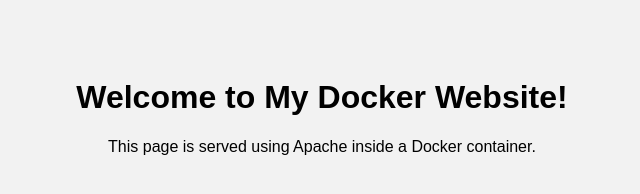
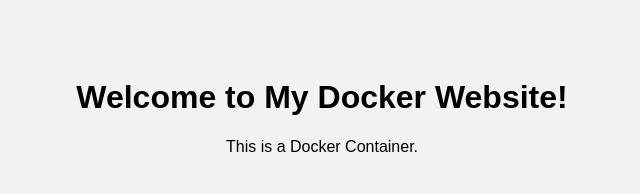
Before and after one commit to GOKUL-6590/Jenkins_script, a plain HTML site: page index.html in a window 1280 px wide. Shown: the whole page, without its empty margins (318-958 px from the left). Drawn offline with Linux system fonts and the light colour scheme.

Commit message:
Update welcome message in index.html

```diff
--- a/index.html
+++ b/index.html
@@ -5,6 +5,6 @@
 </head>
 <body style="font-family: Arial; background: #f2f2f2; text-align: center; padding-top: 50px;">
     <h1>Welcome to My Docker Website!</h1>
-    <p>This page is served using Apache inside a Docker container.</p>
+    <p>This is a Docker Container.</p>
 </body>
 </html>
```
